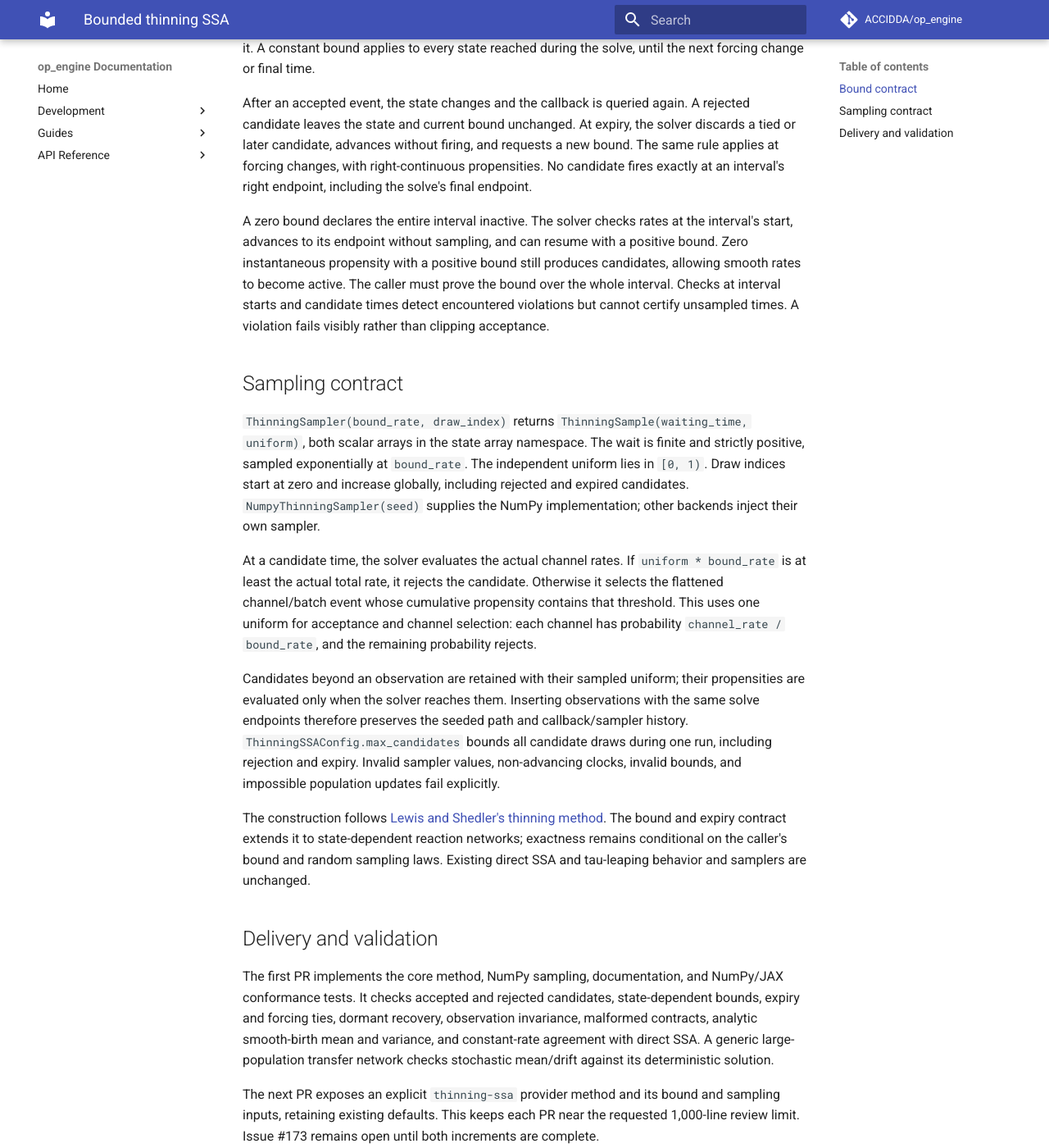
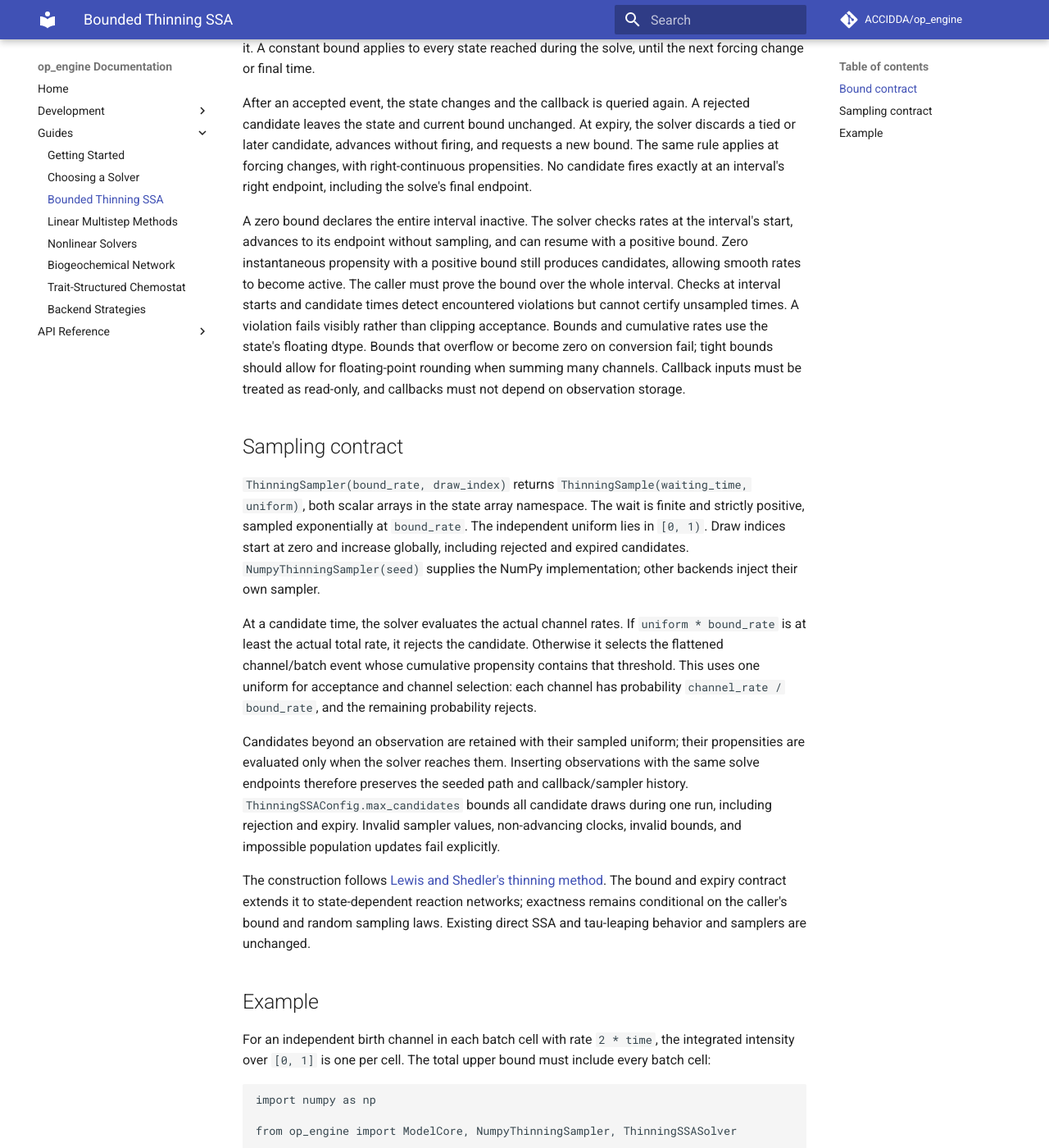
Before and after one commit to ACCIDDA/op_engine, an MkDocs documentation site: the page built from docs/guides/bounded-thinning.md, in a window 1280 px wide and 1400 px high, scrolled down 548 px. Shown: the whole window at 82% size. Built offline with MkDocs 1.6.1 and Material for MkDocs 9.7.7, drawn with Linux system fonts in a browser that asks for light colours; comment, search, counter and statistics services are not loaded; the version menu is left out; some of the changed text lies outside the part shown.

Commit message:
Document smooth forcing bounds and runnable thinning usage

````diff
--- a/docs/guides/bounded-thinning.md
+++ b/docs/guides/bounded-thinning.md
@@ -1,8 +1,9 @@
 # Bounded thinning SSA
 
-This implementation proposal addresses [#173](https://github.com/ACCIDDA/op_engine/issues/173)
-in two increments: the core numerical method and its validation, followed by
-flepimop2 provider wiring after the core PR is reviewed and merged.
+`ThinningSSASolver` provides an exact waiting-time method for smoothly varying
+propensities with user-certified bounds. This design addresses
+[#173](https://github.com/ACCIDDA/op_engine/issues/173); flepimop2 provider wiring
+follows after the core PR is reviewed and merged.
 
 ## Bound contract
 
@@ -34,6 +35,10 @@
 The caller must prove the bound over the whole interval. Checks at interval
 starts and candidate times detect encountered violations but cannot certify
 unsampled times. A violation fails visibly rather than clipping acceptance.
+Bounds and cumulative rates use the state's floating dtype. Bounds that
+overflow or become zero on conversion fail; tight bounds should allow for
+floating-point rounding when summing many channels. Callback inputs must be
+treated as read-only, and callbacks must not depend on observation storage.
 
 ## Sampling contract
 
@@ -66,16 +71,35 @@
 exactness remains conditional on the caller's bound and random sampling laws.
 Existing direct SSA and tau-leaping behavior and samplers are unchanged.
 
-## Delivery and validation
+## Example
 
-The first PR implements the core method, NumPy sampling, documentation, and
-NumPy/JAX conformance tests. It checks accepted and rejected candidates,
-state-dependent bounds, expiry and forcing ties, dormant recovery, observation
-invariance, malformed contracts, analytic smooth-birth mean and variance, and
-constant-rate agreement with direct SSA. A generic large-population transfer
-network checks stochastic mean/drift against its deterministic solution.
+For an independent birth channel in each batch cell with rate `2 * time`, the
+integrated intensity over `[0, 1]` is one per cell. The total upper bound must
+include every batch cell:
 
-The next PR exposes an explicit `thinning-ssa` provider method and its bound
-and sampling inputs, retaining existing defaults. This keeps each PR near the
-requested 1,000-line review limit. Issue #173 remains open until both increments
-are complete.
+```python
+import numpy as np
+
+from op_engine import ModelCore, NumpyThinningSampler, ThinningSSASolver
+
+core = ModelCore(1, 100, np.linspace(0, 1, 11))
+core.set_initial_state(np.zeros((1, 100)))
+
+
+def smooth_birth(time, state):
+    return np.full(state.shape, 2 * time, dtype=state.dtype)
+
+
+ThinningSSASolver(core, np.asarray([[1]])).run(
+    smooth_birth, NumpyThinningSampler(seed=173), rate_bound=200,
+)
+```
+
+A callback can instead return `TotalRateBound(2 * limit * state.shape[1], limit)`
+for this example. For consuming reactions, a bound that depends on the current
+state can be refreshed after each accepted event. A loose bound remains valid
+but generates more rejected candidates.
+
+The provider does not yet expose this method. Existing direct SSA and
+tau-leaping defaults remain unchanged; use this core API for smooth forcing
+until the provider follow-up is merged.
--- a/mkdocs.yml
+++ b/mkdocs.yml
@@ -49,6 +49,7 @@
   - Guides:
       - Getting Started: guides/getting-started.md
       - Choosing a Solver: guides/solver-methods.md
+      - Bounded Thinning SSA: guides/bounded-thinning.md
       - Linear Multistep Methods: guides/linear-multistep-methods.md
       - Nonlinear Solvers: guides/nonlinear-solvers.md
       - Biogeochemical Network: guides/biogeochemical-network.md
@@ -62,3 +63,4 @@
       - Nonlinear Solver: api-reference/nonlinear_solver.md
       - Spatial Grid: api-reference/spatial_grid.md
       - Stochastic Solver: api-reference/stochastic_solver.md
+      - Thinning Ssa: api-reference/thinning_ssa.md
````
Also changed, not shown: docs/guides/solver-methods.md (+10 -1 lines), 1 other file.
